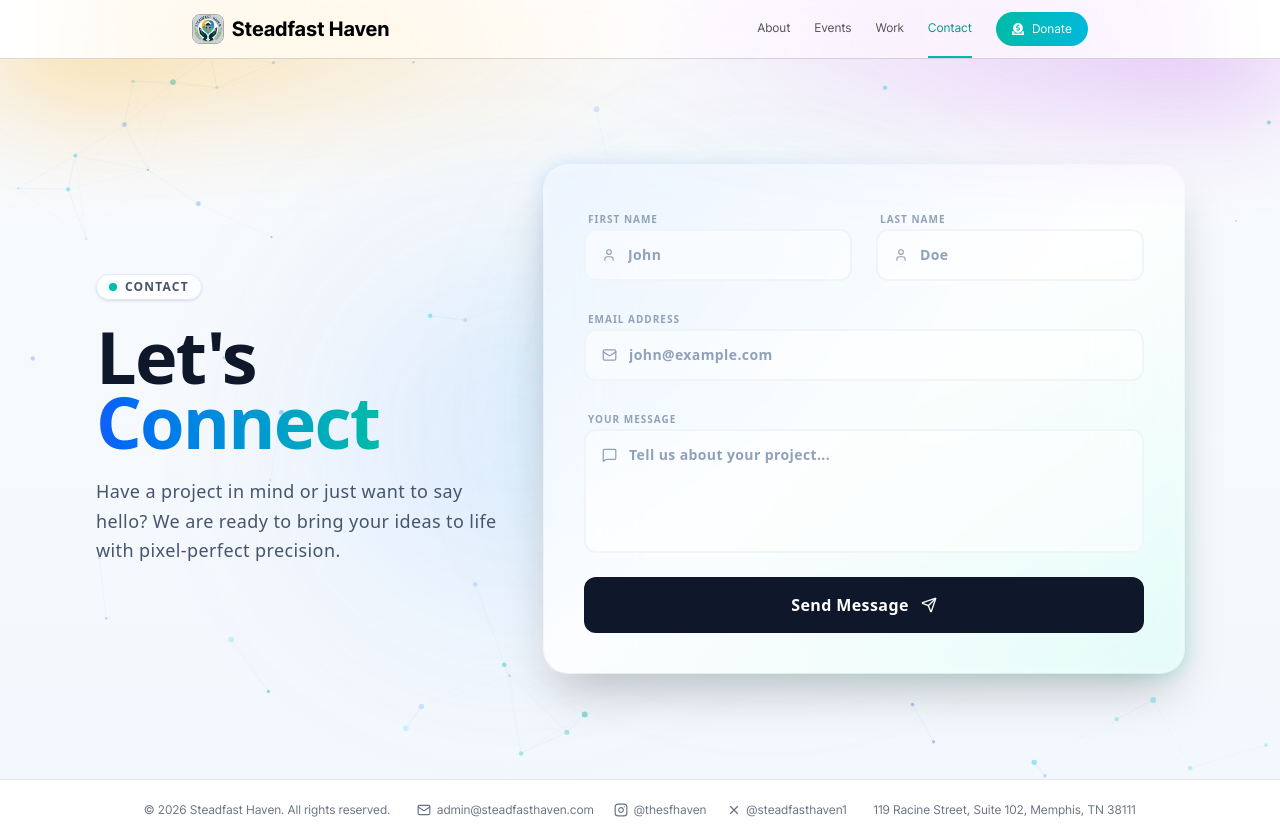
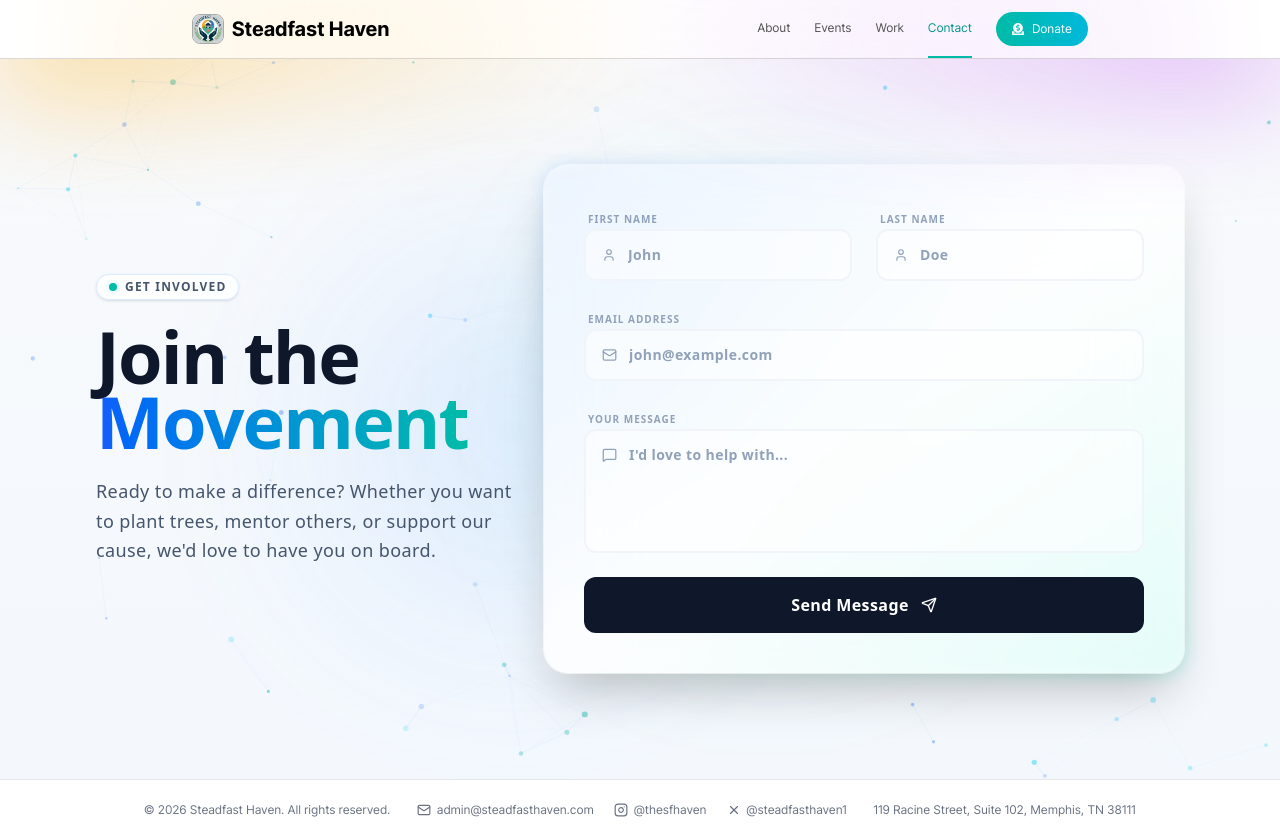
Before and after one commit to Achraftraf/Tranquil-stronghold, a Next.js app: page /contact in a window 1280 px wide. Built offline with nearby package versions, Linux system fonts and the light colour scheme.

Commit message:
here update page contact text

```diff
--- a/app/contact/page.tsx
+++ b/app/contact/page.tsx
@@ -103,22 +103,21 @@ export default function Contact() {
                   <span className="relative inline-flex rounded-full h-2 w-2 bg-teal-500"></span>
                 </span>
                 <span className="text-xs font-bold uppercase tracking-widest text-slate-600">
-                  Contact
+                  Get Involved
                 </span>
               </div>
 
               <h1 className="text-5xl md:text-6xl lg:text-7xl font-black tracking-tight text-slate-900 leading-[0.9]">
-                Let's <br />
+                Join the <br />
                 <span className="text-transparent bg-clip-text bg-gradient-to-r from-blue-600 to-teal-500">
-                  Connect
+                  Movement
                 </span>
               </h1>
             </AnimatedSection>
 
             <AnimatedSection delay={0.2} classNames="max-w-md mx-auto lg:mx-0">
               <p className="text-lg text-slate-600 leading-relaxed font-medium">
-                Have a project in mind or just want to say hello?
-                We are ready to bring your ideas to life with pixel-perfect precision.
+                Ready to make a difference? Whether you want to plant trees, mentor others, or support our cause, we'd love to have you on board.
               </p>
             </AnimatedSection>
           </div>
@@ -135,8 +134,8 @@ export default function Contact() {
 
                   {submitStatus && (
                     <div className={`absolute top-0 left-0 right-0 -mt-16 mx-4 p-4 rounded-xl text-sm font-medium text-center animate-slide-down shadow-lg backdrop-blur-md border ${submitStatus.type === 'success'
-                        ? 'bg-teal-50/90 text-teal-800 border-teal-200'
-                        : 'bg-red-50/90 text-red-800 border-red-200'
+                      ? 'bg-teal-50/90 text-teal-800 border-teal-200'
+                      : 'bg-red-50/90 text-red-800 border-red-200'
                       }`}>
                       {submitStatus.message}
                     </div>
@@ -215,7 +214,7 @@ export default function Contact() {
                           onFocus={() => setFocusedField('message')}
                           onBlur={() => setFocusedField(null)}
                           className="w-full bg-transparent border-none p-3.5 pl-3 text-slate-800 placeholder-slate-400 focus:ring-0 text-sm font-semibold resize-none min-h-[120px]"
-                          placeholder="Tell us about your project..."
+                          placeholder="I'd love to help with..."
                           required
                         ></textarea>
                       </div>
```
